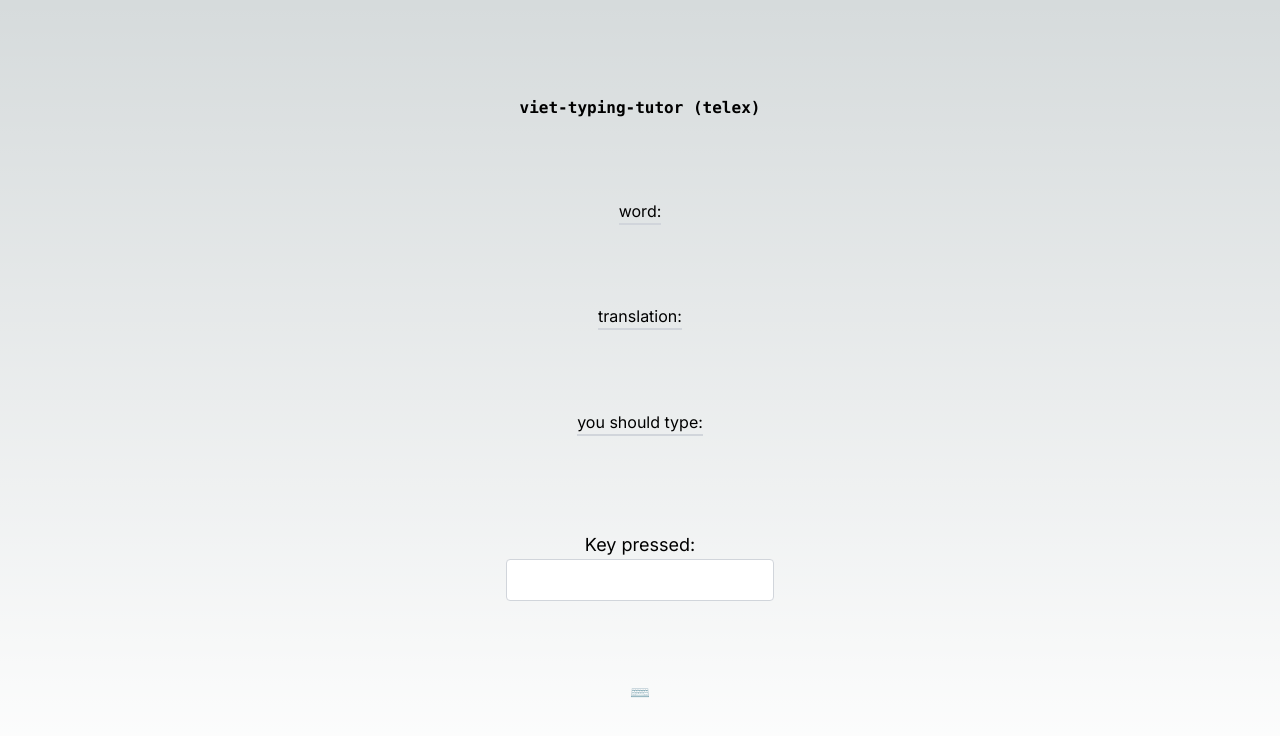
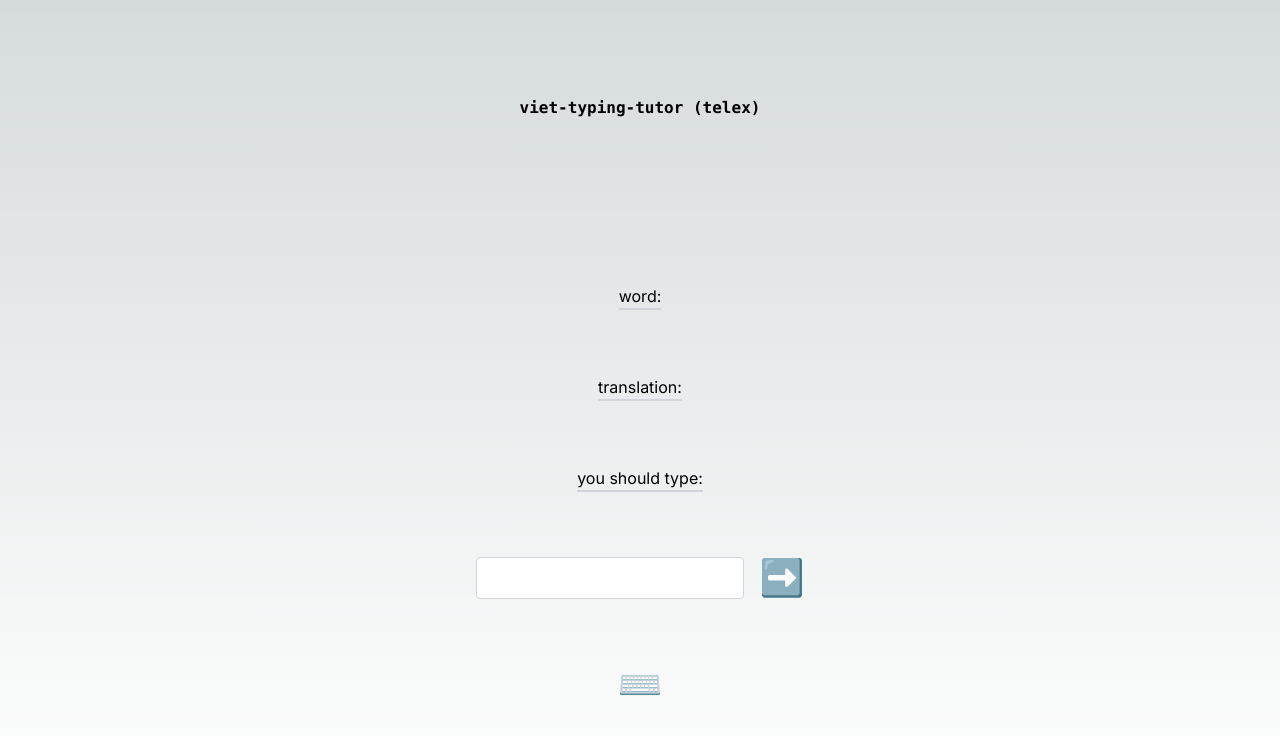
Before and after one commit to 0-sv/viet-typing-tutor, a Next.js app: page /viet-typing-tutor/ in a window 1280 px wide. Shown: the top 736 px of the page. Built offline with nearby package versions, Linux system fonts and the light colour scheme; no server answers.

Commit message:
feat: clean up a bit

```diff
--- /dev/null
+++ b/src/components/EnterButton.tsx
@@ -0,0 +1,11 @@
+import React from 'react';
+
+const EnterButton = ({}) => {
+    return (
+        <span role="img" aria-label="enter">
+
+      </span>
+    );
+};
+
+export default EnterButton;
--- a/src/components/InputKeyDisplay.tsx
+++ b/src/components/InputKeyDisplay.tsx
@@ -1,22 +1,31 @@
-import React, {Dispatch, KeyboardEventHandler, SetStateAction} from 'react';
+import React, {KeyboardEventHandler, useRef} from 'react';
 
 interface Props {
-    lastKeyPressed: string;
-    setLastKeyPressed: Dispatch<SetStateAction<string>>;
+    setRandomKey: CallableFunction
 }
 
-const InputKeyDisplay: React.FC<Props> = ({lastKeyPressed, setLastKeyPressed}) => {
+const InputKeyDisplay: React.FC<Props> = ({setRandomKey}) => {
+    const inputRef = useRef<HTMLInputElement>(null);
+
+    const handleClearInput = () => {
+        if (inputRef.current)
+            inputRef.current.value = '';
+    };
+
     const onKeyDown: KeyboardEventHandler = (event) => {
-        setLastKeyPressed(event.key);
+        if (event.key === 'Enter') {
+            setRandomKey()
+            handleClearInput()
+        }
     };
 
     return (
         <div className="flex flex-col items-center">
-            <p className="mt-4 text-lg">{`Key pressed: ${lastKeyPressed}`}</p>
             <input
                 type="text"
                 className="text-black px-4 py-2 border border-gray-300 rounded focus:outline-none focus:border-blue-500"
                 onKeyDown={onKeyDown}
+                ref={inputRef}
             />
         </div>
     );
--- a/src/components/KeyboardLogo.tsx
+++ b/src/components/KeyboardLogo.tsx
@@ -7,7 +7,7 @@ interface Props {
 const KeyboardButton: React.FC<Props> = ({setModalOpen}) => {
     return (
         <button onClick={() => setModalOpen(true)}>
-      <span role="img" aria-label="keyboard">
+      <span role="img" aria-label="keyboard" className="text-4xl">
         ⌨️
       </span>
         </button>
--- a/src/pages/index.tsx
+++ b/src/pages/index.tsx
@@ -16,7 +16,6 @@ interface Dictionary {
 }
 
 export default function Home() {
-    const [lastKeyPressed, setLastKeyPressed] = useState('');
     const [modalOpen, setModalOpen] = useState(false);
     const [data, setData] = useState<Dictionary>({});
     const [randomKey, setRandomKey] = useState('')
@@ -46,6 +45,7 @@ export default function Home() {
             className={`flex min-h-screen flex-col items-center justify-between p-24 ${inter.className}`}
         >
             <code className="font-mono font-bold">viet-typing-tutor (telex)</code>
+            <hr className="border-t border-white h-0.5 my-4"/>
             <div>
                 <label>word:</label>
                 <label
@@ -64,11 +64,13 @@ export default function Home() {
                     className="block text-sm font-medium border border-gray-300">{data[randomKey]?.telex}
                 </label>
             </div>
-            <InputKeyDisplay lastKeyPressed={lastKeyPressed} setLastKeyPressed={setLastKeyPressed}/>
+            <div className="flex space-x-4">
+                <InputKeyDisplay setRandomKey={() => setRandomKey(() => getRandomKey())}/>
+                <span role="img" aria-label="keyboard" className="text-4xl">➡️</span>
+
+            </div>
+            <KeyboardButton setModalOpen={setModalOpen}/>
             <KeyboardInfoModal modalOpen={modalOpen} setModalOpen={setModalOpen}/>
-            <div>
-                <KeyboardButton setModalOpen={setModalOpen}/>
-            </div>
         </main>
     )
 }
```
